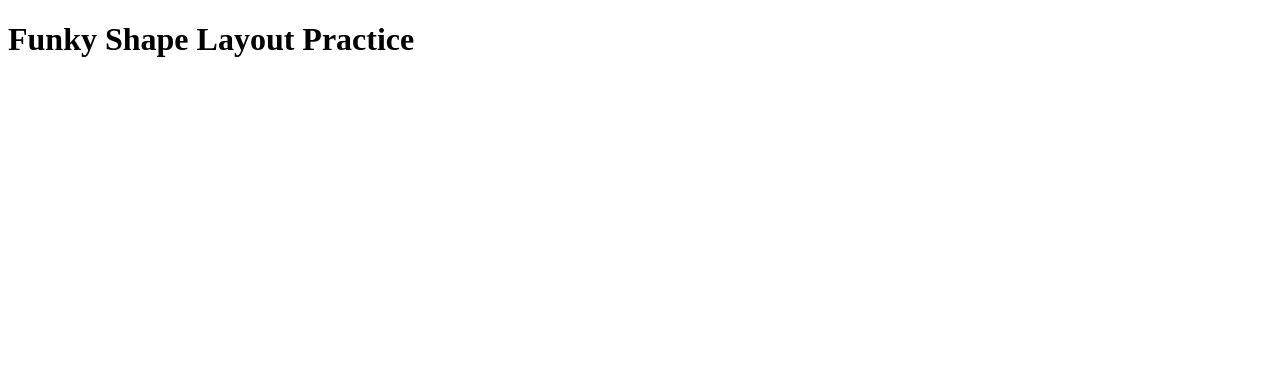
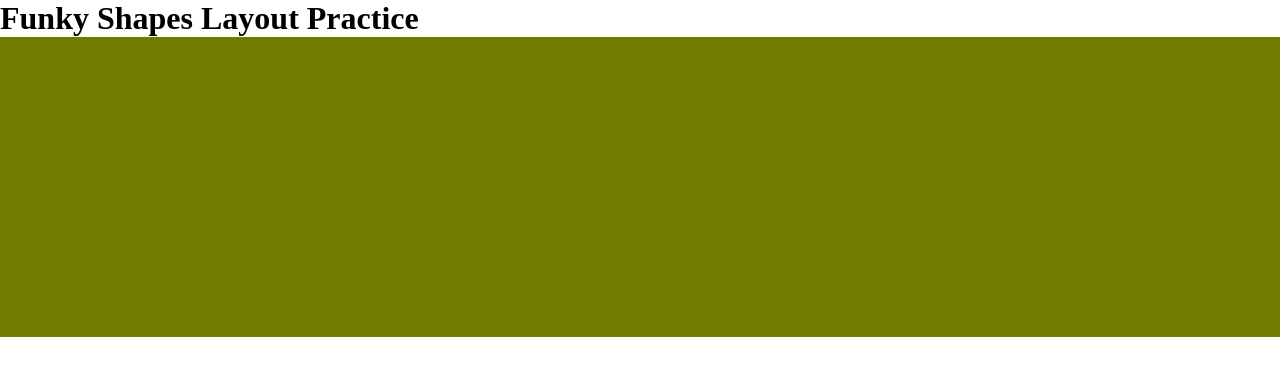
Before and after one commit to fr00tbat/funkyshapes_layoutpractice, a plain HTML site: page index.html in a window 1280 px wide. Drawn offline with Linux system fonts and the light colour scheme.

Commit message:
add some basic styling for 1st background div

```diff
--- a/assets/style.css
+++ b/assets/style.css
@@ -0,0 +1,13 @@
+
+* {
+    margin: 0;
+    padding: 0;
+    border: none;
+    clear: both;
+}
+
+#big-coloured-background {
+    width: 100%;
+    height: 300px;
+    background-color: #707c00;
+}
--- a/index.html
+++ b/index.html
@@ -11,8 +11,10 @@
 </head>
 <body>
     <div>
-        <h1>Funky Shape Layout Practice</h1>
+        <h1>Funky Shapes Layout Practice</h1>
     </div>
-    <div></div>
+    <div id="big-coloured-background">
+
+    </div>
 </body>
 </html>
```
